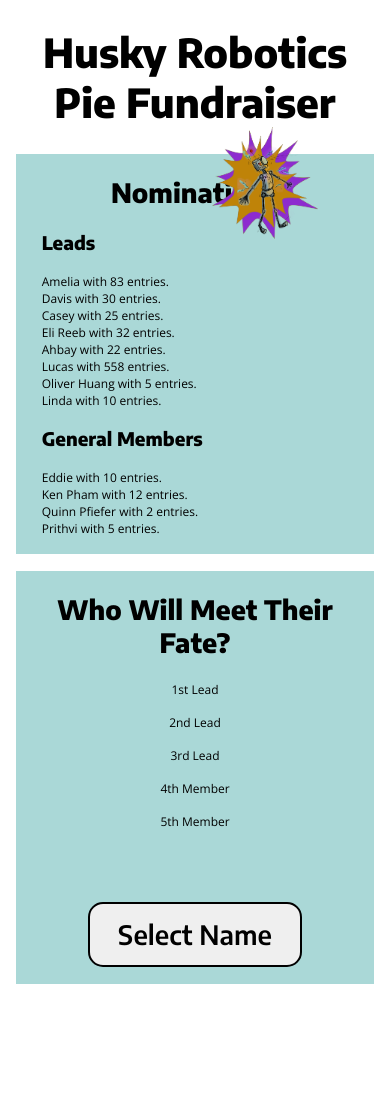
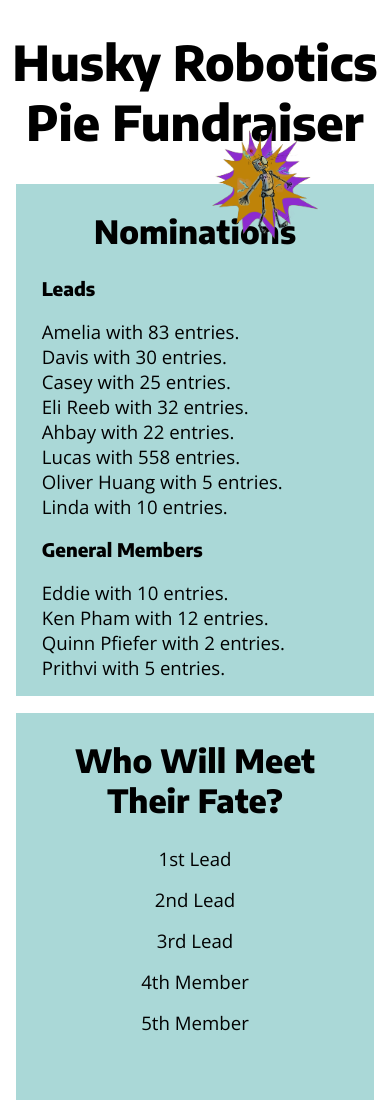
Before and after one commit to mv103/husky-robotics, a plain HTML site: page index.html in a window 390 px wide. Shown: the top 1100 px of the page. Before the commit the page ends 992 px from the top, so only its background shows below. Drawn offline with nearby package versions, Linux system fonts and the light colour scheme.

Commit message:
phone scaling font size edit

```diff
--- a/styles.css
+++ b/styles.css
@@ -78,14 +78,14 @@ img {
     /* padding-top: 10vh; */
   }
   h1 {
-    font-size: 30pt;
+    font-size: 36pt;
   }
   h2 {
-    font-size: 20pt;
+    font-size: 24pt;
   }
   p {
     margin: 0;
-    font-size: 9pt;
+    font-size: 14pt;
   }
   .container {
     grid-template-columns: 1fr;
@@ -107,7 +107,7 @@ img {
   button {
     border-width: 2pt;
     padding: 14px 28px;
-    font-size: 20pt;
+    font-size: 24pt;
   }
   #graphic {
     height:100px;
```
